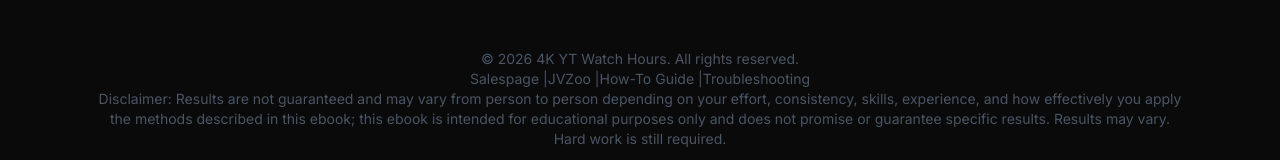
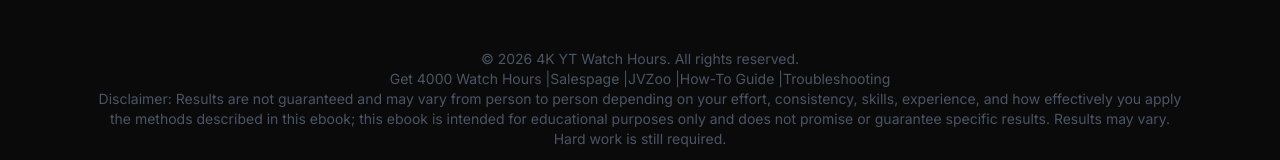
Before and after one commit to 4kytwatchhourstime/4kytwatchhourstime, a React (Vite) app: page / in a window 1280 px wide. Shown: the part 9759-9919 px from the top of the page. Built offline with nearby package versions, Linux system fonts and the light colour scheme.

Commit message:
Update SalesPage.tsx

```diff
--- a/src/SalesPage.tsx
+++ b/src/SalesPage.tsx
@@ -485,6 +485,7 @@ const scrollToDownload = () => {
         <div className="mt-24 text-gray-600 text-sm">
           &copy; {new Date().getFullYear()} 4K YT Watch Hours. All rights reserved.
           <br />
+            <a href="/" className="hover:text-[#FFD700] transition-colors">Get 4000 Watch Hours</a> |
             <a href="/sales" className="hover:text-[#FFD700] transition-colors">Salespage</a> |
             <a href="/jvzoo" className="hover:text-[#FFD700] transition-colors">JVZoo</a> |
             <a href="/how-to-get-4000-watch-hours" className="hover:text-[#FFD700] transition-colors">How-To Guide</a> |
```
